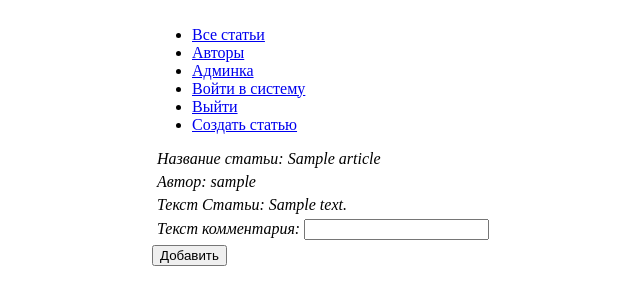
After one commit to tov-bk-pavuk/practika, a Django app: page /comment/create/1 in a window 1280 px wide. The commit adds this page. Shown: the top 305 px of the page, without its empty margins (40-680 px from the left). Run offline with Django 3.2, Linux system fonts and the light colour scheme; tables that the repository leaves empty hold one stand-in row (values such as "Sample post").

Commit message:
50% функционала запилено

```diff
--- a/blog/models.py
+++ b/blog/models.py
@@ -3,9 +3,9 @@ from django.conf import settings
 
 
 class Article(models.Model):
-    title = models.CharField(max_length=100)
-    short_description = models.CharField(max_length=250)
-    text = models.TextField()
+    title = models.CharField(max_length=100, verbose_name='Название статьи')
+    short_description = models.CharField(max_length=250, verbose_name='Краткое описание')
+    text = models.TextField(verbose_name='Текст статьи')
     author = models.ForeignKey(settings.AUTH_USER_MODEL, on_delete=models.CASCADE)
 
     def __str__(self):
@@ -15,7 +15,7 @@ class Article(models.Model):
 class Comment(models.Model):
     article = models.ForeignKey(Article, on_delete=models.CASCADE)
     username = models.ForeignKey(settings.AUTH_USER_MODEL, on_delete=models.CASCADE, blank=True, null=True)
-    text = models.CharField(max_length=250)
+    text = models.CharField(max_length=250, verbose_name='Текст комментария')
 
     def __str__(self):
         return self.text
--- a/blog/urls.py
+++ b/blog/urls.py
@@ -5,7 +5,10 @@ from django.urls import path
 
 urlpatterns = [
     path('articles', ArticlesListView.as_view(), name='articles'),
+    path('article/create', ArticleCreateView.as_view(), name='art_create'),
     path('article/<int:id>', ArticleDetailView.as_view(), name='art_detail'),
+    path('comments', CommentListView.as_view(), name='comments'),
+    path('comment/create/<int:id>', comment_create, name='comment_create'),
     path('users', UserListView.as_view(), name='users'),
     path('user_detailed/<int:id>', UserDetailView.as_view(), name='user_det'),
 ]
--- a/blog/views.py
+++ b/blog/views.py
@@ -1,4 +1,7 @@
 from blog.models import *
+from django.contrib.auth.mixins import LoginRequiredMixin
+from django.shortcuts import render
+from django.http import HttpResponse, HttpResponseRedirect
 from django.views.generic import (
     CreateView,
     DeleteView,
@@ -6,7 +9,7 @@ from django.views.generic import (
     ListView,
     UpdateView,
 )
-from user_auth.forms import User
+from user_auth.forms import *
 
 
 class ArticlesListView(ListView):
@@ -14,6 +17,13 @@ class ArticlesListView(ListView):
     template_name = 'blog/articles.html'
     queryset = Article.objects.all()
     paginate_by = 10
+
+
+class ArticleCreateView(LoginRequiredMixin, CreateView):
+    model = Article
+    template_name = 'blog/article_create.html'
+    form_class = NewArticle
+    success_url = '../articles'
 
 
 class ArticleDetailView(DetailView):
@@ -33,3 +43,26 @@ class UserDetailView(DetailView):
     model = User
     template_name = 'blog/user_detailed.html'
     pk_url_kwarg = 'id'
+
+
+class CommentListView(ListView):
+    model = Comment
+    template_name = 'blog/comments.html'
+    queryset = Comment.objects.all()
+    paginate_by = 20
+
+
+def comment_create(request, id):
+    if request.method == 'POST':
+        form = NewComment(request.POST)
+        article = Article.objects.get(pk=id)
+        username = request.user
+        if form.is_valid():
+            text = form.cleaned_data['text']
+            article = Article.objects.get(pk=id)
+            Comment.objects.create(article=article, username=username, text=text)
+            return HttpResponseRedirect('../../article/' + str(id))  # /thanks/
+    else:
+        form = NewComment()
+        article = Article.objects.get(pk=id)
+    return render(request, 'blog/comment_create.html', {'form': form, 'article': article})
--- a/templates/base.html
+++ b/templates/base.html
@@ -11,8 +11,10 @@
     <ul>
         <li><a href="{% url 'articles' %}">Все статьи</a></li>
         <li><a href="{% url 'users' %}">Авторы</a></li>
-        <li><a href="admin">Админка</a></li>
-        <li><a href={% url 'login' %}>Войти в систему</a></li>
+        <li><a href="/admin/">Админка</a></li>
+        <li><a href="{% url 'login' %}">Войти в систему</a></li>
+        <li><a href="{% url 'logout' %}">Выйти</a></li>
+        <li><a href="{% url 'art_create' %}">Создать статью</a></li>
         {% block sub_menu %}{% endblock %}
     </ul>
 {% endblock %}
--- a/templates/blog/article_detailed.html
+++ b/templates/blog/article_detailed.html
@@ -27,6 +27,7 @@
         {% for comment in object.comment_set.all %}
             <p>{{ comment }}</p>
         {% endfor %}
+            <p><a href="{% url 'comment_create' id=object.id %}">Добавить комментарий</a></p>
         </td>
         </table>
     </div>
--- /dev/null
+++ b/templates/blog/comment_create.html
@@ -0,0 +1,18 @@
+{% extends 'base.html' %}
+
+{% block title %}Добавить комментарий{% endblock %}
+
+{% block content %}
+
+        <p>Название статьи: {{ article.title }}</p>
+        <p>Автор: {{ article.author }}</p>
+        <p>Текст Статьи: {{ article.text }}</p>
+
+    <form method="post">
+        {% csrf_token %}
+        {{ form.as_p }}
+        <input type="submit" value="Добавить">
+    </form>
+
+
+{% endblock %}
--- a/user_auth/forms.py
+++ b/user_auth/forms.py
@@ -1,7 +1,7 @@
 from django.forms import ModelForm
 from django.contrib.auth.forms import UserCreationForm
 from django.contrib.auth import get_user_model
-from blog.models import Article
+from blog.models import *
 
 
 User = get_user_model()
@@ -17,4 +17,10 @@ class NewUserForm(UserCreationForm):
 class NewArticle(ModelForm):
     class Meta:
         model = Article
-        fields = '__all__'
+        fields = ['title', 'short_description', 'text', 'author']
+
+
+class NewComment(ModelForm):
+    class Meta:
+        model = Comment
+        fields = ['text']
```
Also changed, not shown: templates/blog/article_create.html (+6 -1 lines), templates/blog/comments.html (added, +11 -0 lines).
